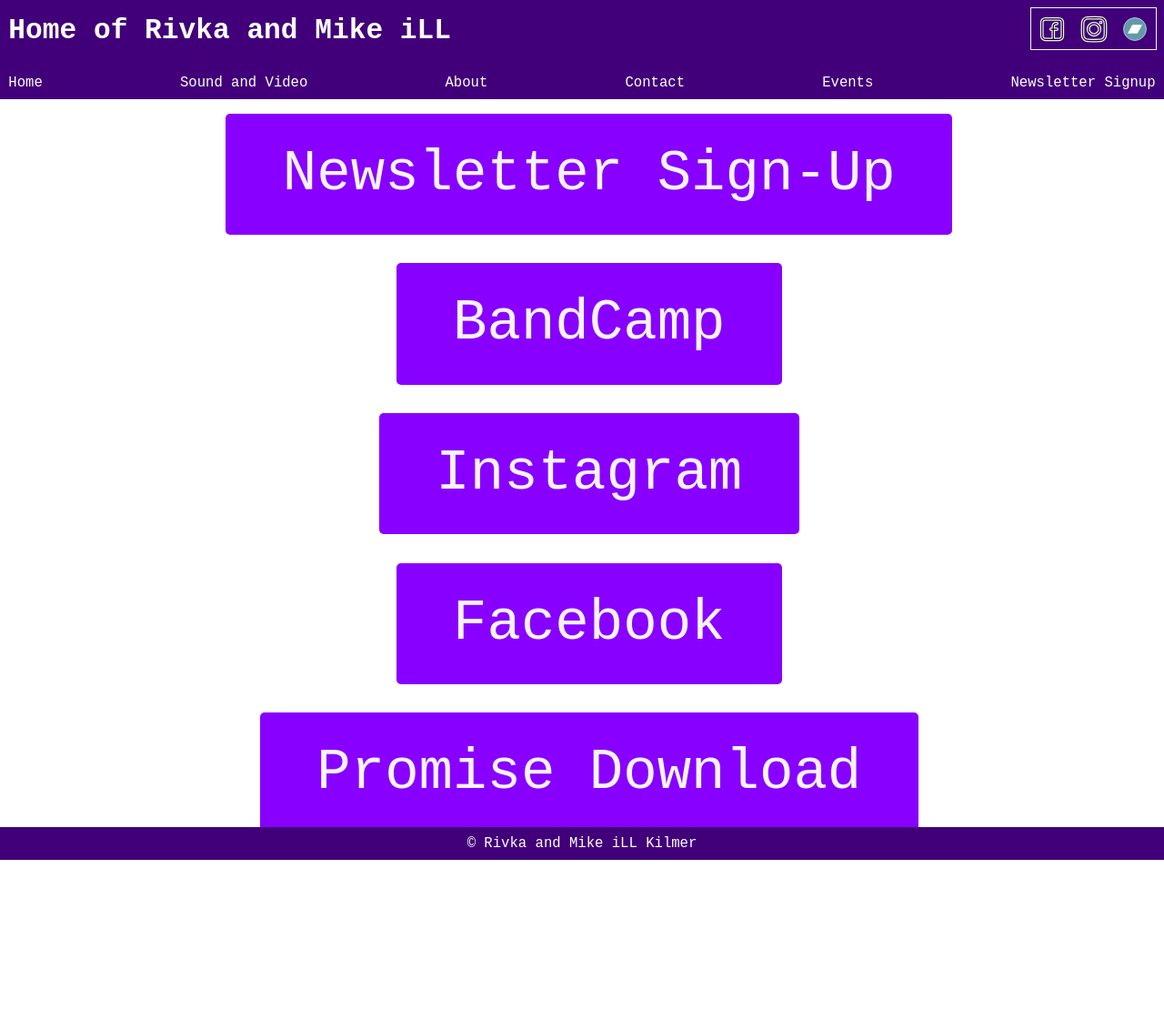
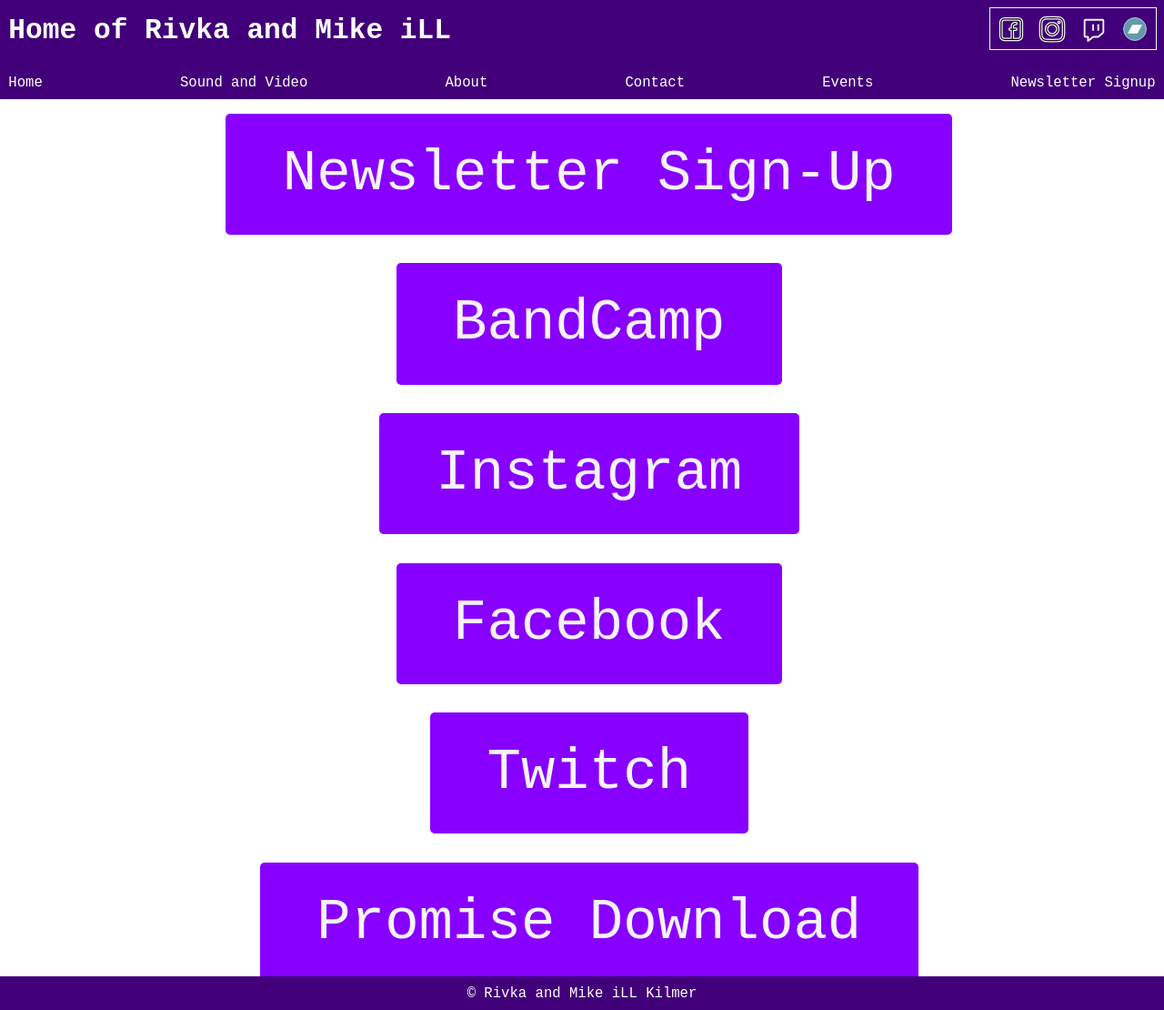
Before and after one commit to MikeiLL/gol-website, a Jekyll site: the page built from linktree.md, in a window 1280 px wide. Shown: the whole page at 91% size. Built offline with Jekyll 4.4.1, drawn with Linux system fonts in a browser that asks for light colours; before the commit the page ends 945 px from its top, so only the background shows below that.

Commit message:
Add Twitch.tv link.

```diff
--- a/_layouts/default.html
+++ b/_layouts/default.html
@@ -39,7 +39,7 @@
         </g>
       </svg>
     </a>
-    <a href="https://www.instagram.com/giggle_out_loud" title="Instagram">
+    <a href="https://www.instagram.com/giggleoutloudband" title="Instagram">
       <svg viewBox="0 0 24 24" fill="none" xmlns="http://www.w3.org/2000/svg">
         <g id="SVGRepo_bgCarrier" stroke-width="0"></g>
         <g id="SVGRepo_tracerCarrier" stroke-linecap="round" stroke-linejoin="round"></g>
@@ -54,6 +54,17 @@
             d="M1.65396 4.27606C1 5.55953 1 7.23969 1 10.6V13.4C1 16.7603 1 18.4405 1.65396 19.7239C2.2292 20.8529 3.14708 21.7708 4.27606 22.346C5.55953 23 7.23969 23 10.6 23H13.4C16.7603 23 18.4405 23 19.7239 22.346C20.8529 21.7708 21.7708 20.8529 22.346 19.7239C23 18.4405 23 16.7603 23 13.4V10.6C23 7.23969 23 5.55953 22.346 4.27606C21.7708 3.14708 20.8529 2.2292 19.7239 1.65396C18.4405 1 16.7603 1 13.4 1H10.6C7.23969 1 5.55953 1 4.27606 1.65396C3.14708 2.2292 2.2292 3.14708 1.65396 4.27606ZM13.4 3H10.6C8.88684 3 7.72225 3.00156 6.82208 3.0751C5.94524 3.14674 5.49684 3.27659 5.18404 3.43597C4.43139 3.81947 3.81947 4.43139 3.43597 5.18404C3.27659 5.49684 3.14674 5.94524 3.0751 6.82208C3.00156 7.72225 3 8.88684 3 10.6V13.4C3 15.1132 3.00156 16.2777 3.0751 17.1779C3.14674 18.0548 3.27659 18.5032 3.43597 18.816C3.81947 19.5686 4.43139 20.1805 5.18404 20.564C5.49684 20.7234 5.94524 20.8533 6.82208 20.9249C7.72225 20.9984 8.88684 21 10.6 21H13.4C15.1132 21 16.2777 20.9984 17.1779 20.9249C18.0548 20.8533 18.5032 20.7234 18.816 20.564C19.5686 20.1805 20.1805 19.5686 20.564 18.816C20.7234 18.5032 20.8533 18.0548 20.9249 17.1779C20.9984 16.2777 21 15.1132 21 13.4V10.6C21 8.88684 20.9984 7.72225 20.9249 6.82208C20.8533 5.94524 20.7234 5.49684 20.564 5.18404C20.1805 4.43139 19.5686 3.81947 18.816 3.43597C18.5032 3.27659 18.0548 3.14674 17.1779 3.0751C16.2777 3.00156 15.1132 3 13.4 3Z"
             fill="#0F0F0F"></path>
         </g>
+      </svg>
+    </a>
+    <a href="https://www.twitch.tv/giggleoutloudband" title="Twitch.tv">
+      <svg xmlns="http://www.w3.org/2000/svg" viewBox="0 0 256 256">
+        <path
+          d="M165.1,200H120L72,240V200H48a8,8,0,0,1-8-8V48a8,8,0,0,1,8-8H208a8,8,0,0,1,8,8V156.25a8,8,0,0,1-2.88,6.15l-42.89,35.75A8.05,8.05,0,0,1,165.1,200Z"
+          fill="none" stroke="currentColor" stroke-linecap="round" stroke-linejoin="round" stroke-width="16" />
+        <line x1="168" y1="88" x2="168" y2="136" fill="none" stroke="currentColor" stroke-linecap="round"
+          stroke-linejoin="round" stroke-width="16" />
+        <line x1="120" y1="88" x2="120" y2="136" fill="none" stroke="currentColor" stroke-linecap="round"
+          stroke-linejoin="round" stroke-width="16" />
       </svg>
     </a>
     <a href="https://mzoo.bandcamp.com" title="Bandcamp">
--- a/css/style.css
+++ b/css/style.css
@@ -158,14 +158,18 @@ nav#social {
 nav#social a {
   width: 30px;
   height: 30px;
+  color: var(--white);
 }
 
 nav#social a svg {
   stroke: var(--white);
+  border: none;
 }
 
-nav#social a:hover svg {
-  stroke: var(--brand-info);
+nav#social a:hover svg,
+nav#social a:hover svg path,
+nav#social a:hover svg line {
+  stroke: var(--brand-secondary);
 }
 
 /* POSTS */
--- a/linktree.md
+++ b/linktree.md
@@ -10,7 +10,8 @@ guid: 'https://giggleoutloud.com/LIVE/?page_id=20'
 <ul class=linktree>
   <li><a title="Signup for our newsletter" href="https://cdn.forms-content.sg-form.com/80ed0f27-8fe8-11ef-ba56-e2f6e3f70426" class="btn">Newsletter Sign-Up</a></li>
   <li><a title="Link to Site" href="https://mzoo.bandcamp.com" class="btn">BandCamp</a></li>
-  <li><a title="Link to Site" href="https://www.instagram.com/giggle_out_loud" class="btn">Instagram</a></li>
-  <li><a title="Link to Site" href="https://www.facebook.com/giggleoutloudband"  class="btn">Facebook</a></li>
-  <li><a title="Link to Site" href="https://mzoo.bandcamp.com/album/promise"  class="btn">Promise Download</a></li>
+  <li><a title="Link to Site" href="https://www.instagram.com/giggleoutloudband" class="btn">Instagram</a></li>
+  <li><a title="Link to Site" href="https://www.facebook.com/giggleoutloudband" class="btn">Facebook</a></li>
+  <li><a title="Link to Site" href="https://www.twitch.tv/giggleoutloudband" class="btn">Twitch</a></li>
+  <li><a title="Link to Site" href="https://mzoo.bandcamp.com/album/promise" class="btn">Promise Download</a></li>
 </ul>
```
